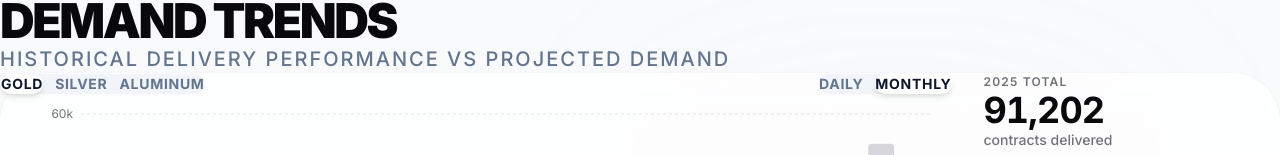
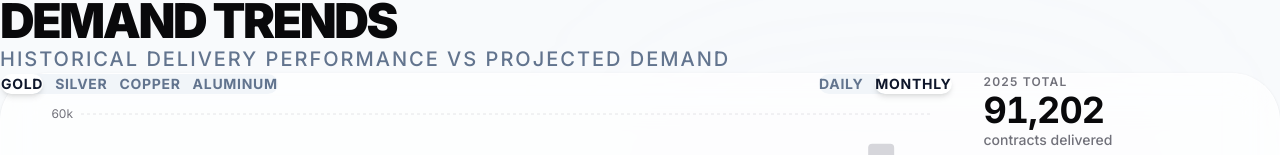
Before and after one commit to kdsmith10000/metalstats, a Next.js app: page / in a window 1280 px wide. Shown: the part 1512-1667 px from the top of the page. Built offline with nearby package versions, Linux system fonts and the light colour scheme; no server answers; the database is empty.

Commit message:
Add Copper as an option in Demand Trends chart
- Add copper monthly delivery data (2025 actuals and Jan 2026)
- Add copper daily delivery data for January 2026
- Add copper monthly and daily stats
- Update MetalType to include copper

```diff
--- a/components/DemandChart.tsx
+++ b/components/DemandChart.tsx
@@ -58,6 +58,20 @@ const monthlyDeliveryData = {
     { month: 'Nov', y2025: 46, y2026: null },
     { month: 'Dec', y2025: 317, y2026: null },
   ],
+  copper: [
+    { month: 'Jan', y2025: 4200, y2026: 5800 },
+    { month: 'Feb', y2025: 3800, y2026: null },
+    { month: 'Mar', y2025: 4500, y2026: null },
+    { month: 'Apr', y2025: 5100, y2026: null },
+    { month: 'May', y2025: 4700, y2026: null },
+    { month: 'Jun', y2025: 4300, y2026: null },
+    { month: 'Jul', y2025: 3900, y2026: null },
+    { month: 'Aug', y2025: 4100, y2026: null },
+    { month: 'Sep', y2025: 4600, y2026: null },
+    { month: 'Oct', y2025: 5200, y2026: null },
+    { month: 'Nov', y2025: 4400, y2026: null },
+    { month: 'Dec', y2025: 4800, y2026: null },
+  ],
 };
 
 // Daily delivery data (last 30 days of January 2026)
@@ -110,6 +124,22 @@ const dailyDeliveryData = {
     { day: 'Jan 21', contracts: 21 },
     { day: 'Jan 22', contracts: 20 },
   ],
+  copper: [
+    { day: 'Jan 2', contracts: 285 },
+    { day: 'Jan 3', contracts: 342 },
+    { day: 'Jan 6', contracts: 398 },
+    { day: 'Jan 7', contracts: 312 },
+    { day: 'Jan 8', contracts: 367 },
+    { day: 'Jan 9', contracts: 421 },
+    { day: 'Jan 10', contracts: 389 },
+    { day: 'Jan 13', contracts: 356 },
+    { day: 'Jan 14', contracts: 412 },
+    { day: 'Jan 15', contracts: 378 },
+    { day: 'Jan 16', contracts: 445 },
+    { day: 'Jan 17', contracts: 398 },
+    { day: 'Jan 21', contracts: 423 },
+    { day: 'Jan 22', contracts: 456 },
+  ],
 };
 
 // Stats for each metal - Monthly view
@@ -132,6 +162,13 @@ const monthlyStats = {
     total2025: 1724,
     current2026: 242,
     previous2025: 209,
+    label: 'Jan 2026',
+    previousLabel: 'vs Jan 2025',
+  },
+  copper: {
+    total2025: 53600,
+    current2026: 5800,
+    previous2025: 4200,
     label: 'Jan 2026',
     previousLabel: 'vs Jan 2025',
   },
@@ -160,10 +197,17 @@ const dailyStats = {
     label: 'Today',
     previousLabel: 'vs 7-day avg',
   },
+  copper: {
+    todayContracts: 456,
+    weekTotal: 2512,
+    avgDaily: 387,
+    label: 'Today',
+    previousLabel: 'vs 7-day avg',
+  },
 };
 
 type TimeRange = 'daily' | 'monthly';
-type MetalType = 'gold' | 'silver' | 'aluminum';
+type MetalType = 'gold' | 'silver' | 'aluminum' | 'copper';
 
 interface DemandChartProps {
   metal?: MetalType;
@@ -343,6 +387,7 @@ export default function DemandChart({ metal = 'gold' }: DemandChartProps) {
   const metalLabels = {
     gold: 'Gold',
     silver: 'Silver',
+    copper: 'Copper',
     aluminum: 'Aluminum',
   };
 
```
